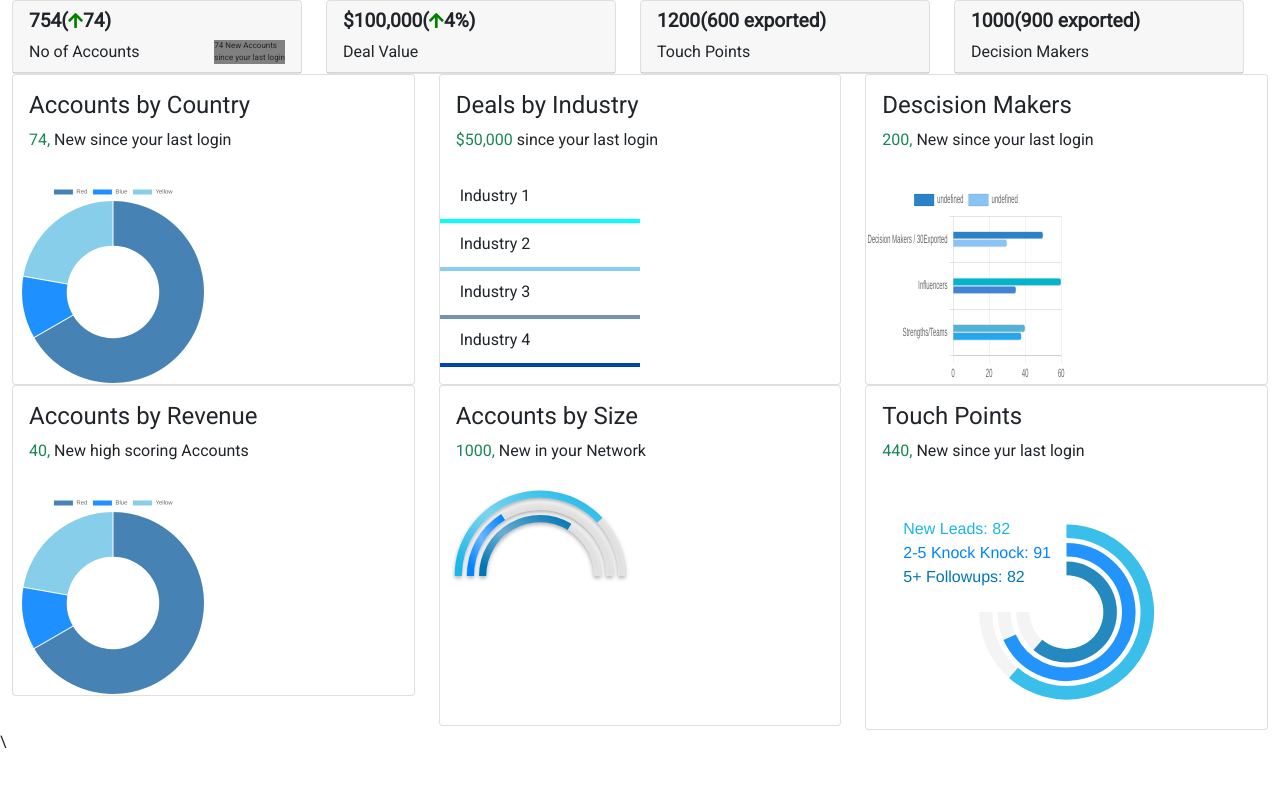
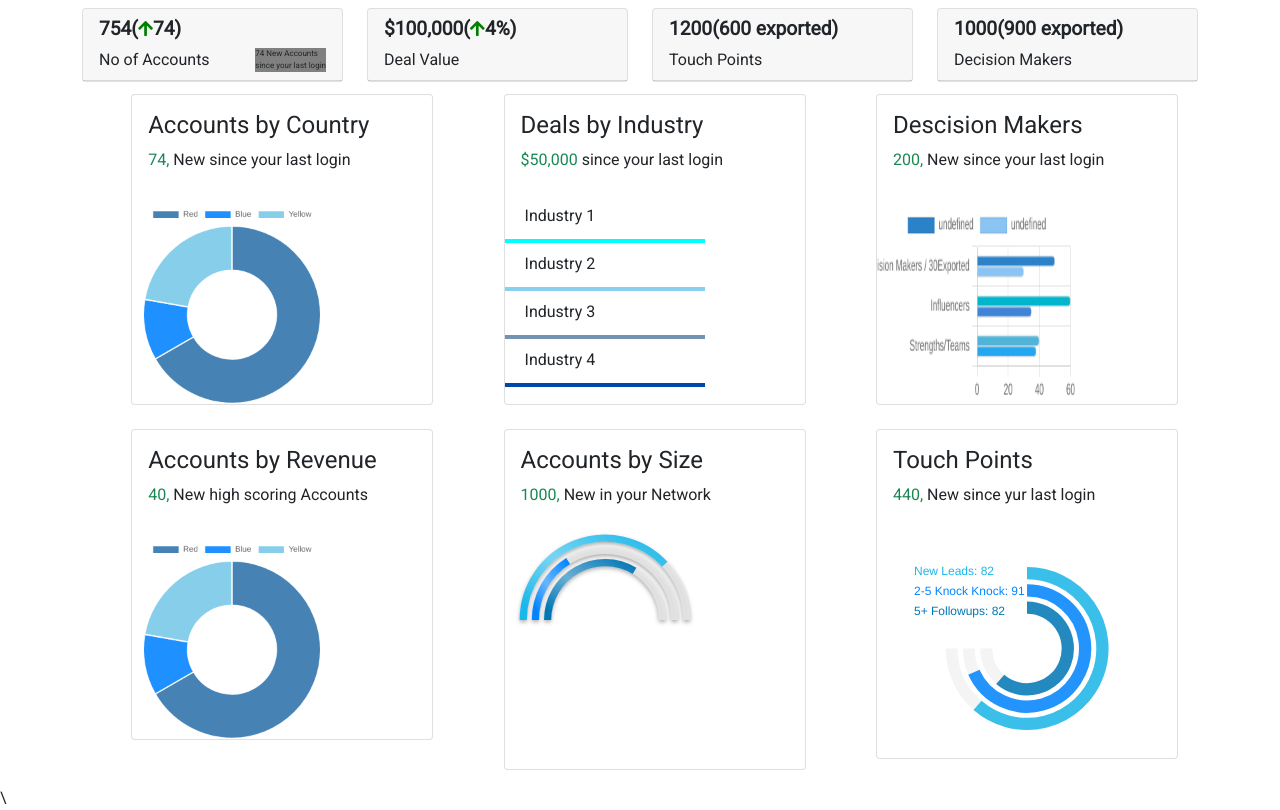
Before and after one commit to KumarSantosh22/DashboardGraphs, a plain HTML site: page dashboard.html in a window 1280 px wide. Drawn offline with nearby package versions, Linux system fonts and the light colour scheme.

Commit message:
final commit for today

```diff
--- a/chart.css
+++ b/chart.css
@@ -54,3 +54,16 @@
   width: 300px;
   height: 5px;
    }
+
+.card-left{
+  margin-left: 8.2rem !important;
+  margin-right: 0 !important;
+}
+.card-middle{
+  margin-left: 2.9rem !important;
+  margin-right: 2.9rem !important;
+}
+.card-right{
+  margin-left: 0 !important;
+  margin-right: 0 !important;
+}
--- a/dashboard.html
+++ b/dashboard.html
@@ -33,10 +33,10 @@
 
 <body>
 
-    <div class="container-fluid">
-        <div class="row">
+    <div class="container mt-2">
 
-            <div class="row">
+
+            <div class="row mb-1">
 
                 <div class="col-lg-3 col-md-6 col-sm-6">
                     <div class="card card-stats">
@@ -83,9 +83,9 @@
             </div>
         </div>
 
-        <div class="row">
+        <div class="row" >
             <!-- GRAPH -->
-            <div class="col-md-4">
+            <div class="col-sm-3 mt-2 mb-2 mx-5 card-left">
                 <div class="card card-chart">
 
                     <div class="card-body">
@@ -100,7 +100,7 @@
                 </div>
             </div>
 
-            <div class="col-md-4">
+            <div class="col-sm-3 mt-2 mb-2 mx-5 card-middle">
                 <div class="card card-chart">
 
                     <div class="card-body">
@@ -109,9 +109,7 @@
                             <span class="text-success">$50,000 </span> since your last login
                         </p>
                     </div>
-                    <!-- <div class="ct-chart" id="completedTasksChart">
-                        <canvas class="canvas-size" id="dealsChart"></canvas>
-                    </div> -->
+
                     <div class="ct-chart canvas-size" id="completedTasksChart">
                         <div>
                             <span id="dealschartOne">Industry 1</span>
@@ -124,7 +122,7 @@
                 </div>
             </div>
 
-            <div class="col-md-4">
+            <div class="col-sm-3 mt-2 mb-2 mx-5 card-right">
                 <div class="card card-chart">
 
                     <div class="card-body">
@@ -141,9 +139,9 @@
 
         </div>
 
-        <div class="row">
+        <div class="row mt-2 mb-2">
 
-            <div class="col-md-4">
+            <div class="col-sm-3 mt-2 mb-2 mx-5 card-left">
                 <div class="card card-chart">
 
                     <div class="card-body">
@@ -158,7 +156,7 @@
                 </div>
             </div>
 
-            <div class="col-md-4">
+            <div class="col-sm-3 mt-2 mb-2 mx-5 card-middle">
                 <div class="card card-chart">
 
                     <div class="card-body">
@@ -174,7 +172,7 @@
                 </div>
             </div>
 
-            <div class="col-md-4">
+            <div class="col-sm-3 mt-2 mb-2 mx-5 card-right">
                 <div class="card card-chart">
 
                     <div class="card-body">
--- a/touchpoints.js
+++ b/touchpoints.js
@@ -2,7 +2,7 @@
         var options = {
           series: [82, 91, 82],
           chart: {
-          height: 230,
+          height: 215,
           type: 'radialBar',
         },
         plotOptions: {
@@ -31,7 +31,7 @@
         legend: {
           show: true,
           floating: true,
-          fontSize: '16px',
+          fontSize: '12px',
           position: 'left',
           offsetX: -1,
           offsetY: 0,
```
